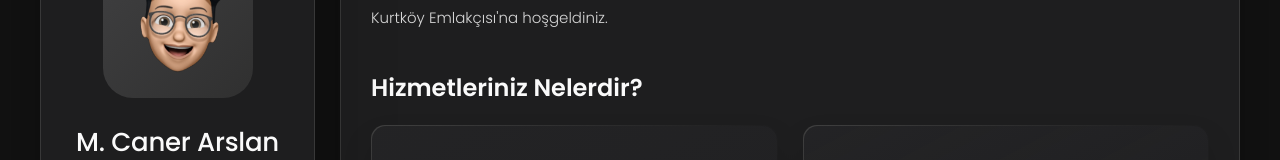
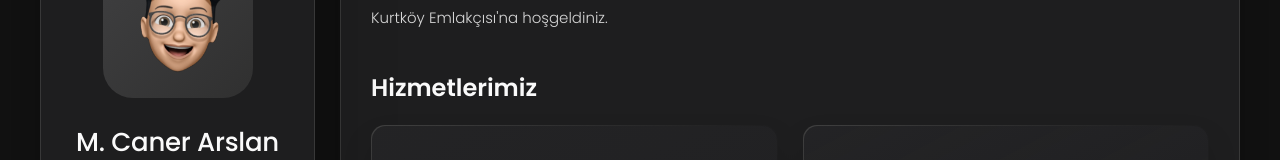
Before and after one commit to Dyanesa/kurtkoyemlakcisi-caner, a plain HTML site: page index.html in a window 1280 px wide. Shown: the part 173-333 px from the top of the page. Drawn offline with nearby package versions, Linux system fonts and the light colour scheme.

Commit message:
Update index.html

```diff
--- a/index.html
+++ b/index.html
@@ -258,7 +258,7 @@
 
         <section class="service">
 
-          <h3 class="h3 service-title">Hizmetleriniz Nelerdir?</h3>
+          <h3 class="h3 service-title">Hizmetlerimiz</h3>
 
           <ul class="service-list">
 
```
